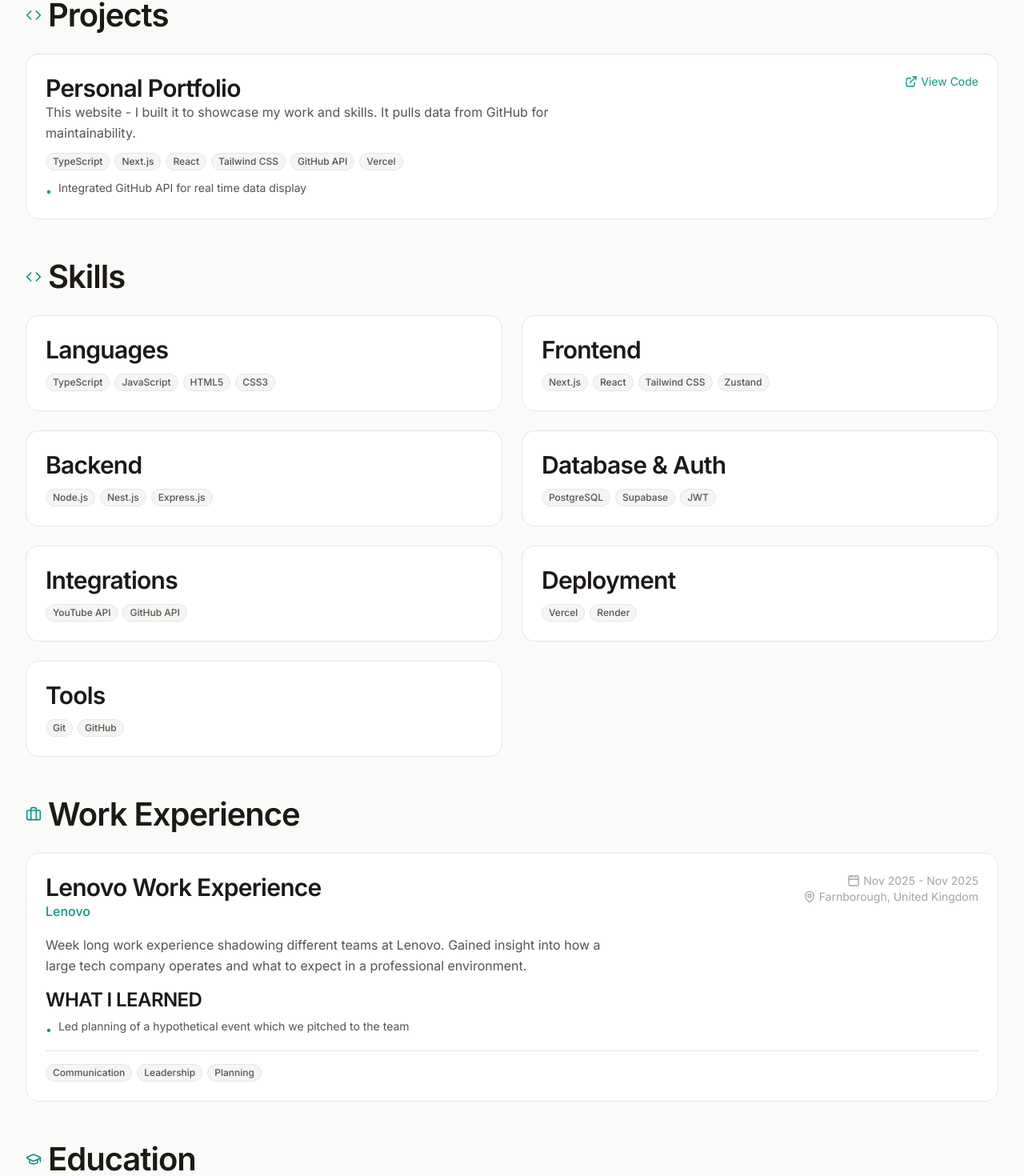
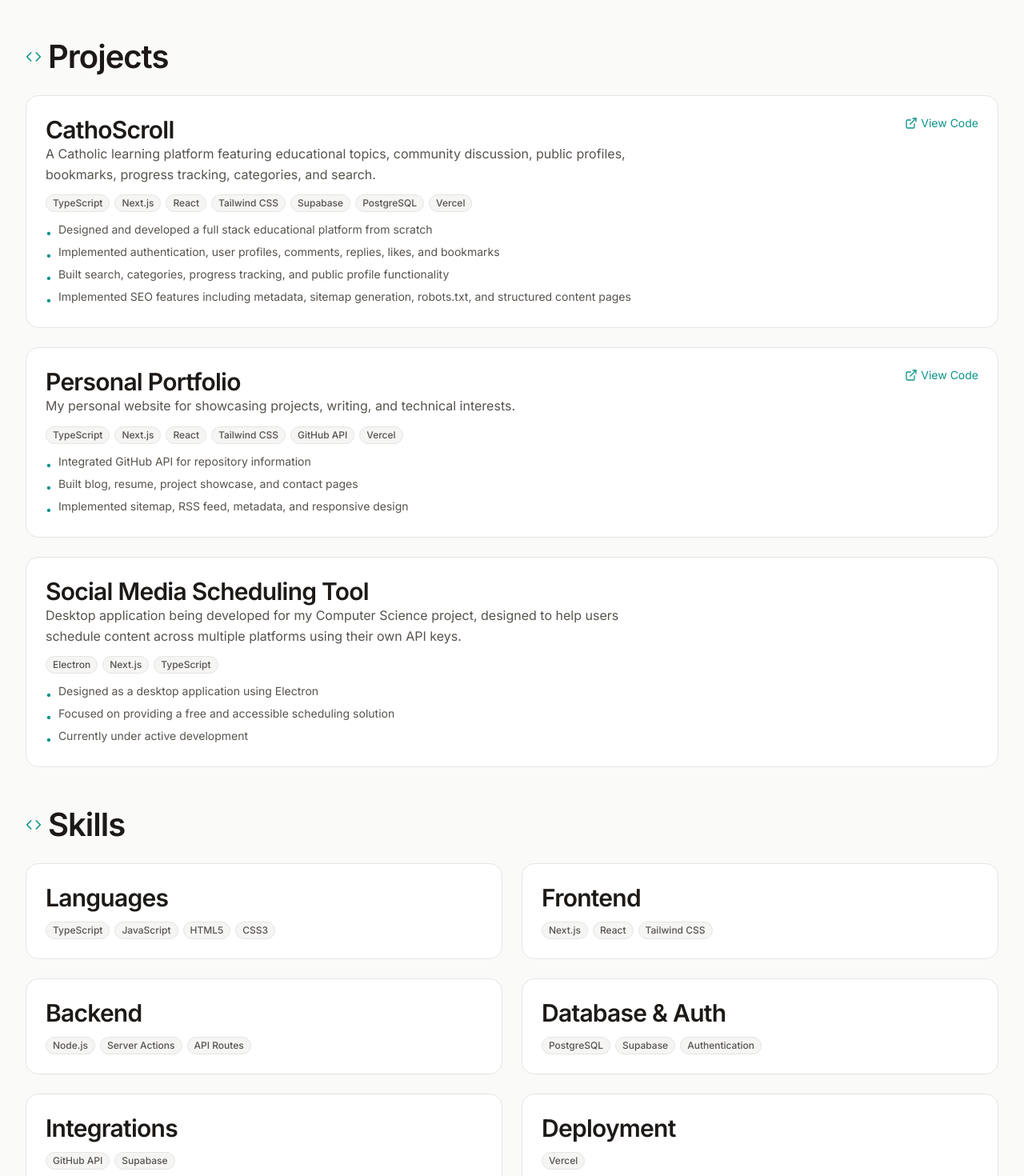
Before and after one commit to joshuaargent/TS_Portfolio, a Next.js app: page /resume in a window 1280 px wide. Shown: the part 654-2124 px from the top of the page at 80% size. Built offline with nearby package versions, Linux system fonts and the light colour scheme; no server answers.

Commit message:
Update resume data: enhance project descriptions, refine skills, and improve formatting for clarity

```diff
--- a/src/data/resume.ts
+++ b/src/data/resume.ts
@@ -5,19 +5,58 @@ import { ResumeData } from '@/types';
 // ============================================
 
 export const resumeData: ResumeData = {
-  summary: `Year 13 student and full stack developer exploring application security. Skilled in Next.js, TypeScript, and API driven applications.
+  summary: `Year 13 student and full stack developer with experience building modern web applications using Next.js, React, TypeScript, and Supabase.
 
-  Looking for apprenticeships, and opportunities where I can contribute and learn fast.`,
+I'm particularly interested in application security and enjoy taking projects from idea to deployment. Currently seeking a cyber security apprenticeship where I can continue learning while contributing to real-world projects.`,
 
   projects: [
     {
       id: '1',
+      name: 'CathoScroll',
+      description:
+        'A Catholic learning platform featuring educational topics, community discussion, public profiles, bookmarks, progress tracking, categories, and search.',
+      techStack: [
+        'TypeScript',
+        'Next.js',
+        'React',
+        'Tailwind CSS',
+        'Supabase',
+        'PostgreSQL',
+        'Vercel',
+      ],
+      url: 'https://github.com/joshuaargent/TS_CathoScroll',
+      highlights: [
+        'Designed and developed a full stack educational platform from scratch',
+        'Implemented authentication, user profiles, comments, replies, likes, and bookmarks',
+        'Built search, categories, progress tracking, and public profile functionality',
+        'Implemented SEO features including metadata, sitemap generation, robots.txt, and structured content pages',
+      ],
+    },
+
+    {
+      id: '2',
       name: 'Personal Portfolio',
+      description: 'My personal website for showcasing projects, writing, and technical interests.',
+      techStack: ['TypeScript', 'Next.js', 'React', 'Tailwind CSS', 'GitHub API', 'Vercel'],
+      url: 'https://github.com/joshuaargent/TS_Portfolio',
+      highlights: [
+        'Integrated GitHub API for repository information',
+        'Built blog, resume, project showcase, and contact pages',
+        'Implemented sitemap, RSS feed, metadata, and responsive design',
+      ],
+    },
+
+    {
+      id: '3',
+      name: 'Social Media Scheduling Tool',
       description:
-        'This website - I built it to showcase my work and skills. It pulls data from GitHub for maintainability.',
-      techStack: ['TypeScript', 'Next.js', 'React', 'Tailwind CSS', 'GitHub API', 'Vercel'],
-      url: 'https://github.com/joshuaargent/portfolio',
-      highlights: ['Integrated GitHub API for real time data display'],
+        'Desktop application being developed for my Computer Science project, designed to help users schedule content across multiple platforms using their own API keys.',
+      techStack: ['Electron', 'Next.js', 'TypeScript'],
+      highlights: [
+        'Designed as a desktop application using Electron',
+        'Focused on providing a free and accessible scheduling solution',
+        'Currently under active development',
+      ],
     },
   ],
 
@@ -28,43 +67,47 @@ export const resumeData: ResumeData = {
     },
     {
       category: 'Frontend',
-      items: ['Next.js', 'React', 'Tailwind CSS', 'Zustand'],
+      items: ['Next.js', 'React', 'Tailwind CSS'],
     },
     {
       category: 'Backend',
-      items: ['Node.js', 'Nest.js', 'Express.js'],
+      items: ['Node.js', 'Server Actions', 'API Routes'],
     },
     {
       category: 'Database & Auth',
-      items: ['PostgreSQL', 'Supabase', 'JWT'],
+      items: ['PostgreSQL', 'Supabase', 'Authentication'],
     },
     {
       category: 'Integrations',
-      items: ['YouTube API', 'GitHub API'],
+      items: ['GitHub API', 'Supabase'],
     },
     {
       category: 'Deployment',
-      items: ['Vercel', 'Render'],
+      items: ['Vercel'],
     },
     {
       category: 'Tools',
-      items: ['Git', 'GitHub'],
+      items: ['Git', 'GitHub', 'VS Code'],
     },
   ],
 
   workExperience: [
     {
       id: '1',
-      role: 'Lenovo Work Experience',
+      role: 'Work Experience Student',
       company: 'Lenovo',
       location: 'Farnborough, United Kingdom',
       startDate: '2025-11',
       current: false,
       endDate: '2025-11',
       description:
-        'Week long work experience shadowing different teams at Lenovo. Gained insight into how a large tech company operates and what to expect in a professional environment.',
-      highlights: ['Led planning of a hypothetical event which we pitched to the team'],
-      techStack: ['Communication', 'Leadership', 'Planning'],
+        'Completed a week of work experience across multiple teams at Lenovo, gaining insight into how a large technology company operates and delivers products and services.',
+      highlights: [
+        'Worked with students to plan and pitch a hypothetical event to Lenovo staff',
+        'Observed how different business and technical teams collaborate',
+        'Developed communication, teamwork, and presentation skills',
+      ],
+      techStack: ['Communication', 'Teamwork', 'Presentation'],
     },
   ],
 
@@ -82,8 +125,9 @@ export const resumeData: ResumeData = {
         'Geography: A (Predicted)',
       ],
     },
+
     {
-      id: '3',
+      id: '2',
       degree: 'GCSEs',
       institution: 'Collingwood College',
       location: 'Surrey, United Kingdom',
@@ -93,7 +137,7 @@ export const resumeData: ResumeData = {
         'Grade 8: Computer Science, Mathematics, Geography, Physics, Psychology',
         'Grade 7: Religious Studies, English Language',
         'Grade 6: Further Mathematics, English Literature, Business, Biology, Chemistry',
-        'BTEC: Engineering Manufacture (Distinction D2)',
+        'BTEC Engineering Manufacture: Distinction (D2)',
       ],
     },
   ],
@@ -108,12 +152,13 @@ export const resumeData: ResumeData = {
       endDate: '2023-09',
       current: false,
       description:
-        "Worked at Crowthorne's local newsagents doing customer service and shop floor work. I helped customers find what they needed and kept shelves stocked and tidy.",
+        'Provided customer service and maintained stock levels in a busy local newsagents.',
       highlights: [
-        'Helped customers find what they needed accurately and efficiently',
-        'Restocked shelves and kept the shop floor organised',
+        'Assisted customers and answered queries',
+        'Restocked shelves and maintained shop presentation',
+        'Developed communication and time management skills',
       ],
-      techStack: ['Customer Service', 'Time Management', 'Communication'],
+      techStack: ['Customer Service', 'Communication', 'Time Management'],
     },
   ],
 
```
